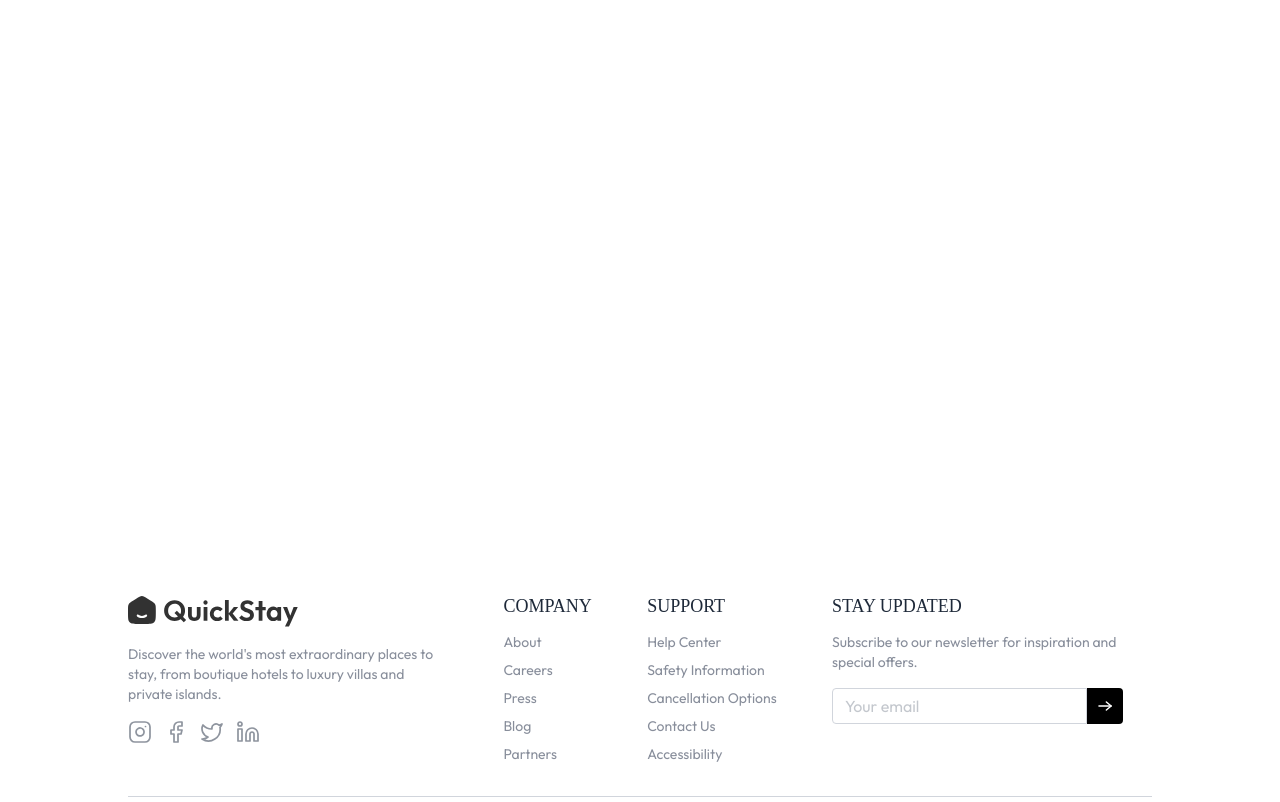
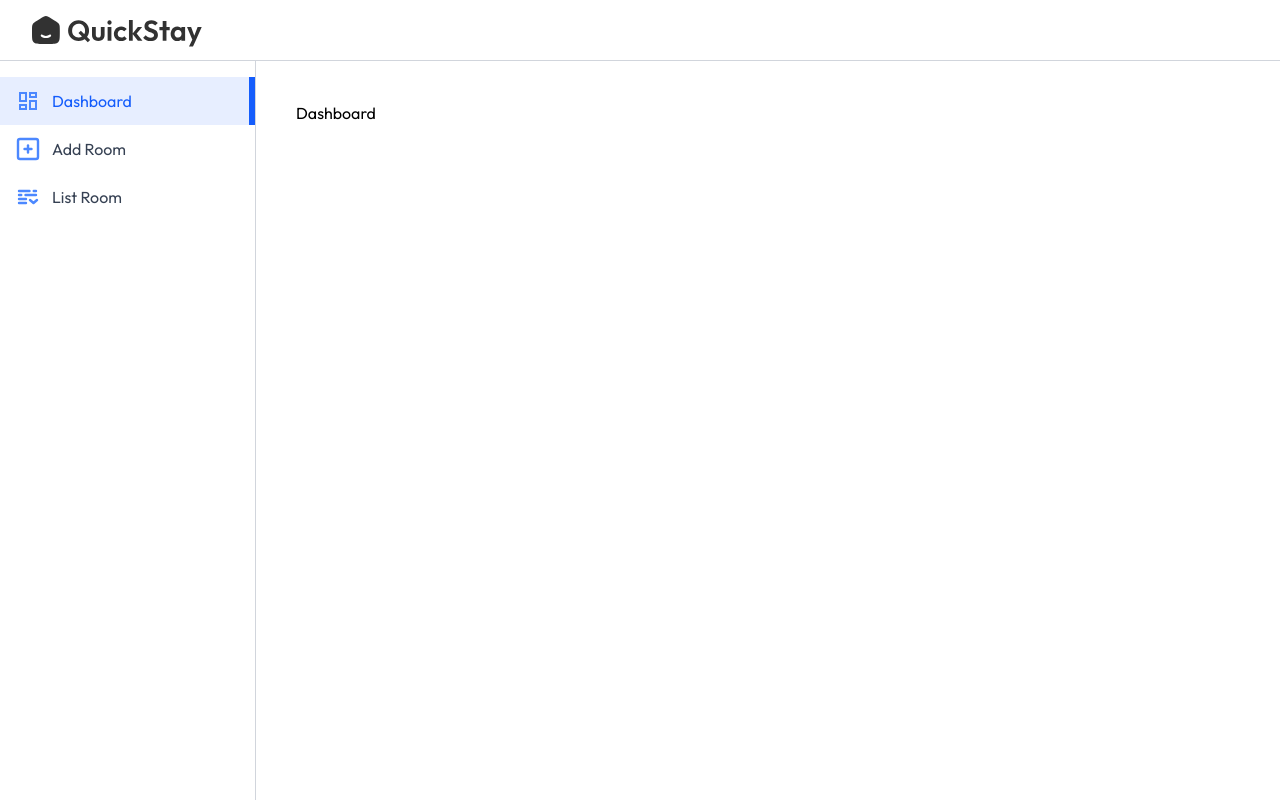
Before and after one commit to Yasintha8/hotel-booking-web-app, a React (Vite) app in the folder client/: page /owner in a window 1280 px wide. Shown: the top 802 px of the page. Built offline with nearby package versions, Linux system fonts and the light colour scheme; the HTML template or start-up script is replaced by a standard one; a web font is replaced by a local one.

Commit message:
owner layouts

```diff
--- a/client/src/App.jsx
+++ b/client/src/App.jsx
@@ -7,6 +7,10 @@
 import RoomDetails from './pages/RoomDetails';
 import MyBookings from './pages/MyBookings';
 import HotelReg from './components/HotelReg';
+import Layout from './pages/hotelOwner/Layout';
+import Dashboard from './pages/hotelOwner/Dashboard';
+import AddRoom from'./pages/hotelOwner/AddRoom';
+import ListRoom from './pages/hotelOwner/ListRoom';
 
 const App = () => {
 
@@ -22,6 +26,11 @@
           <Route path='/rooms' element={<AllRooms />} />
           <Route path='/rooms/:id' element={<RoomDetails />} />
           <Route path='/my-bookings' element={<MyBookings/>} />
+          <Route path='/owner' element={<Layout />}>
+            <Route index element={<Dashboard />} />
+            <Route path='add-room' element={<AddRoom />} />
+            <Route path='list-room' element={<ListRoom />} />
+          </Route>
         </Routes>
       </div>
       <Footer />
--- /dev/null
+++ b/client/src/components/hotelOwner/Navbar.jsx
@@ -0,0 +1,17 @@
+import React from 'react'
+import { Link } from 'react-router-dom'
+import {assets} from '../../assets/assets'
+import { UserButton } from '@clerk/clerk-react'
+
+const Navbar = () => {
+  return (
+    <div className='flex items-center justify-between px-4 md:px-8 border-b border-gray-300 py-3 bg-white transition-all duration-300'>
+        <Link to='/'>
+            <img src={assets.logo} alt="logo" className='h-9 invert opacity-80' />
+        </Link>
+        <UserButton />
+    </div>
+  )
+}
+
+export default Navbar
--- /dev/null
+++ b/client/src/components/hotelOwner/Sidebar.jsx
@@ -0,0 +1,26 @@
+import React from 'react'
+import { assets } from '../../assets/assets'
+import { NavLink } from 'react-router-dom'
+
+const Sidebar = () => {
+
+    const sidebarLinks = [
+        { name: 'Dashboard', path: '/owner' , icon: assets.dashboardIcon},
+        { name: 'Add Room', path: '/owner/add-room', icon: assets.addIcon},
+        { name: 'List Room', path: '/owner/list-room' , icon: assets.listIcon},
+    ]
+  return (
+    <div className='md:w-64 w-16 border-r h-full text-base border-gray-300 pt-4 flex flex-col transition-all duration-300'>
+        {sidebarLinks.map((item, index) => (
+            <NavLink to={item.path} key={index} end='/owner' className={({ isActive }) => isActive ?
+             'border-r-4 md:border-r-[6px] flex items-center gap-3 py-3 px-4 bg-blue-600/10 text-blue-600' :
+             'flex items-center gap-3 py-3 px-4 hover:bg-gray-100/90 border-white text-gray-700 rounded-md transition-all duration-300'}>
+                <img src={item.icon} alt={item.name} className='min-h-6 min-w-6' />
+                <p className='md:block hidden text-center'>{item.name}</p>
+            </NavLink>
+        ))}
+    </div>
+  )
+}
+
+export default Sidebar
--- /dev/null
+++ b/client/src/pages/hotelOwner/AddRoom.jsx
@@ -0,0 +1,9 @@
+import React from 'react'
+
+const AddRoom = () => {
+  return (
+    <div>AddRoom</div>
+  )
+}
+
+export default AddRoom
--- /dev/null
+++ b/client/src/pages/hotelOwner/Dashboard.jsx
@@ -0,0 +1,9 @@
+import React from 'react'
+
+const Dashboard = () => {
+  return (
+    <div>Dashboard</div>
+  )
+}
+
+export default Dashboard
--- /dev/null
+++ b/client/src/pages/hotelOwner/Layout.jsx
@@ -0,0 +1,20 @@
+import React from 'react'
+import Navbar from '../../components/hotelOwner/Navbar'
+import Sidebar from '../../components/hotelOwner/Sidebar'
+import { Outlet } from 'react-router-dom'
+
+const Layout = () => {
+  return (
+    <div className='flex flex-col h-screen'>
+        <Navbar />
+        <div className='flex h-full'>
+            <Sidebar />
+            <div className='flex-1 p-4 pt-10 md:px-10 h-full'>
+              <Outlet/>
+            </div>
+        </div>
+    </div>
+  )
+}
+
+export default Layout
--- /dev/null
+++ b/client/src/pages/hotelOwner/ListRoom.jsx
@@ -0,0 +1,9 @@
+import React from 'react'
+
+const ListRoom = () => {
+  return (
+    <div>ListRoom</div>
+  )
+}
+
+export default ListRoom
```
